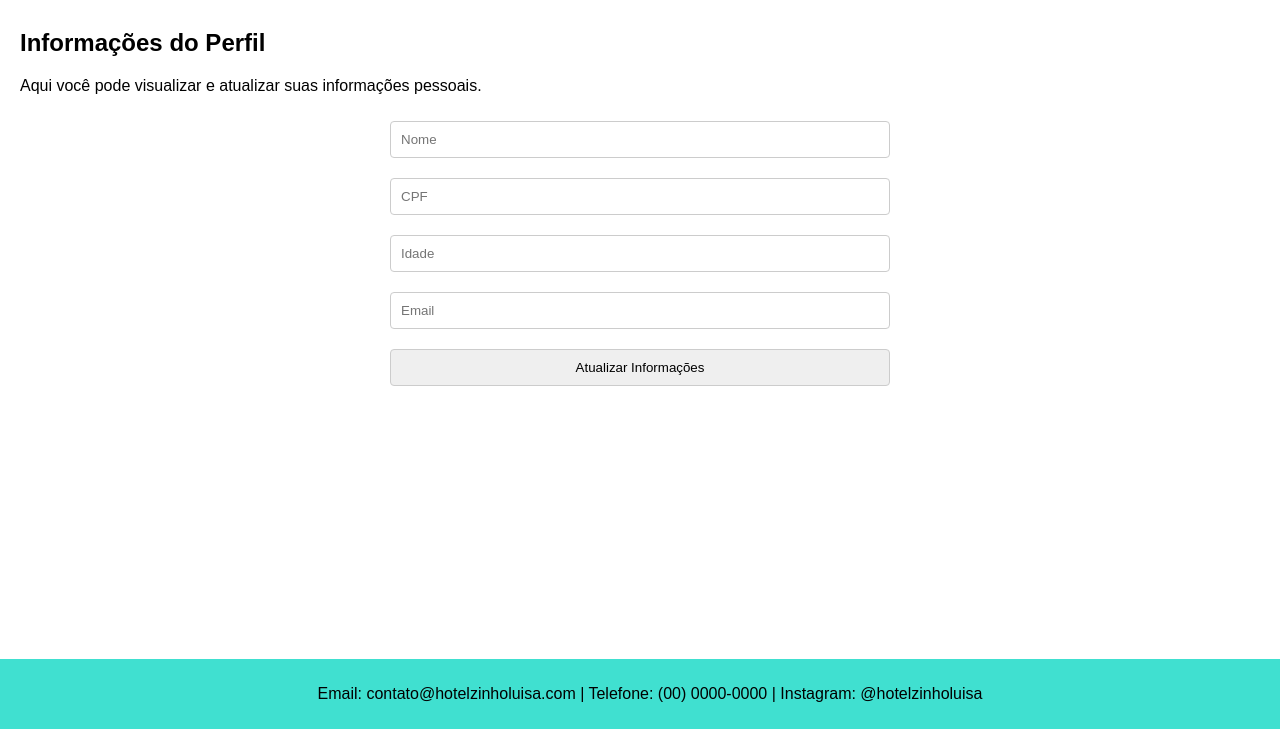
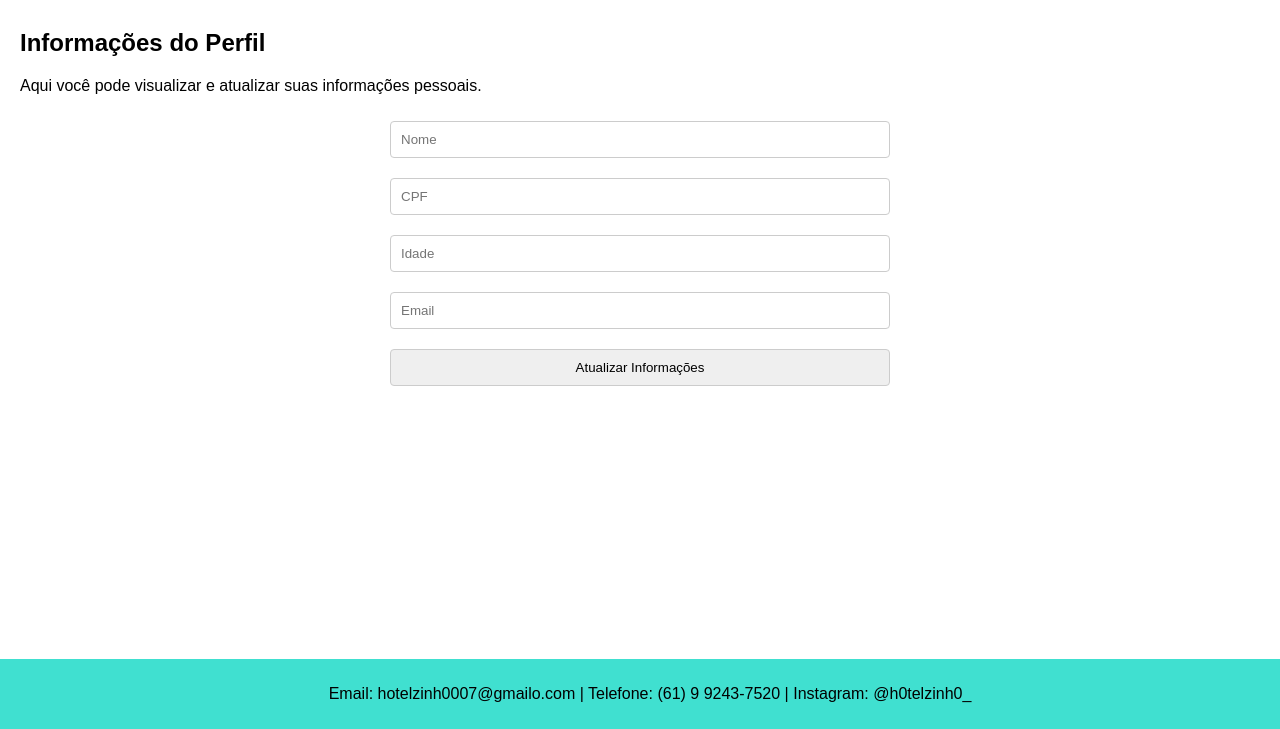
Before and after one commit to Sassami-py/HOtelzinho, a plain HTML site: page perfil.html in a window 1280 px wide. Shown: the part 71-800 px from the top of the page. Drawn offline with Linux system fonts and the light colour scheme; files that its build step writes are made by us from their sources; a script that the page names is missing.

Commit message:
Update perfil.html

```diff
--- a/perfil.html
+++ b/perfil.html
@@ -53,7 +53,7 @@
 
   <!-- Rodapé -->
   <footer>
-    <p>Email: contato@hotelzinholuisa.com | Telefone: (00) 0000-0000 | Instagram: @hotelzinholuisa</p>
+     <p>Email: hotelzinh0007@gmailo.com | Telefone: (61) 9 9243-7520 | Instagram: @h0telzinh0_</p>
   </footer>
 
   <!-- Inclusão dos scripts JavaScript externos -->
```
